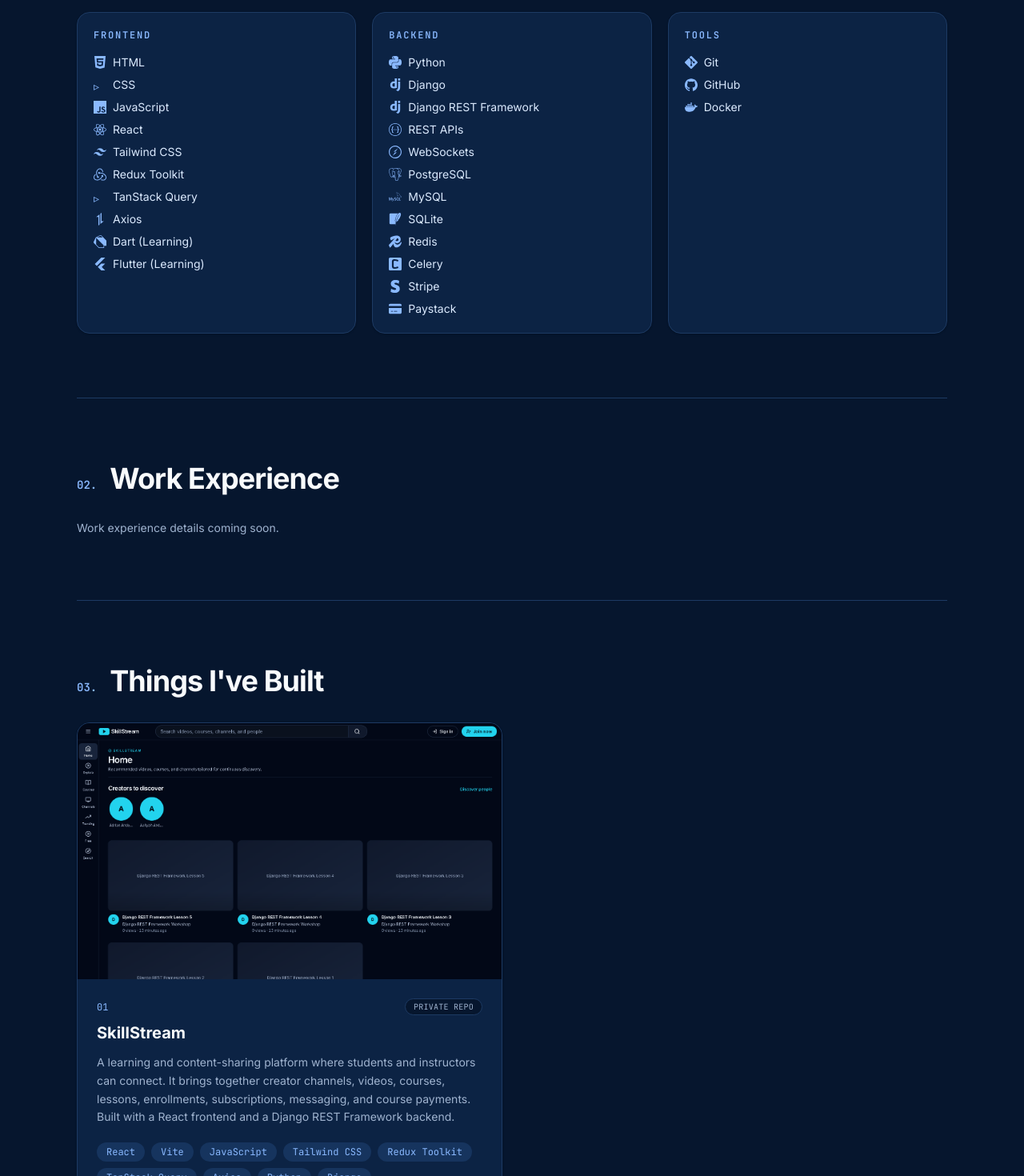
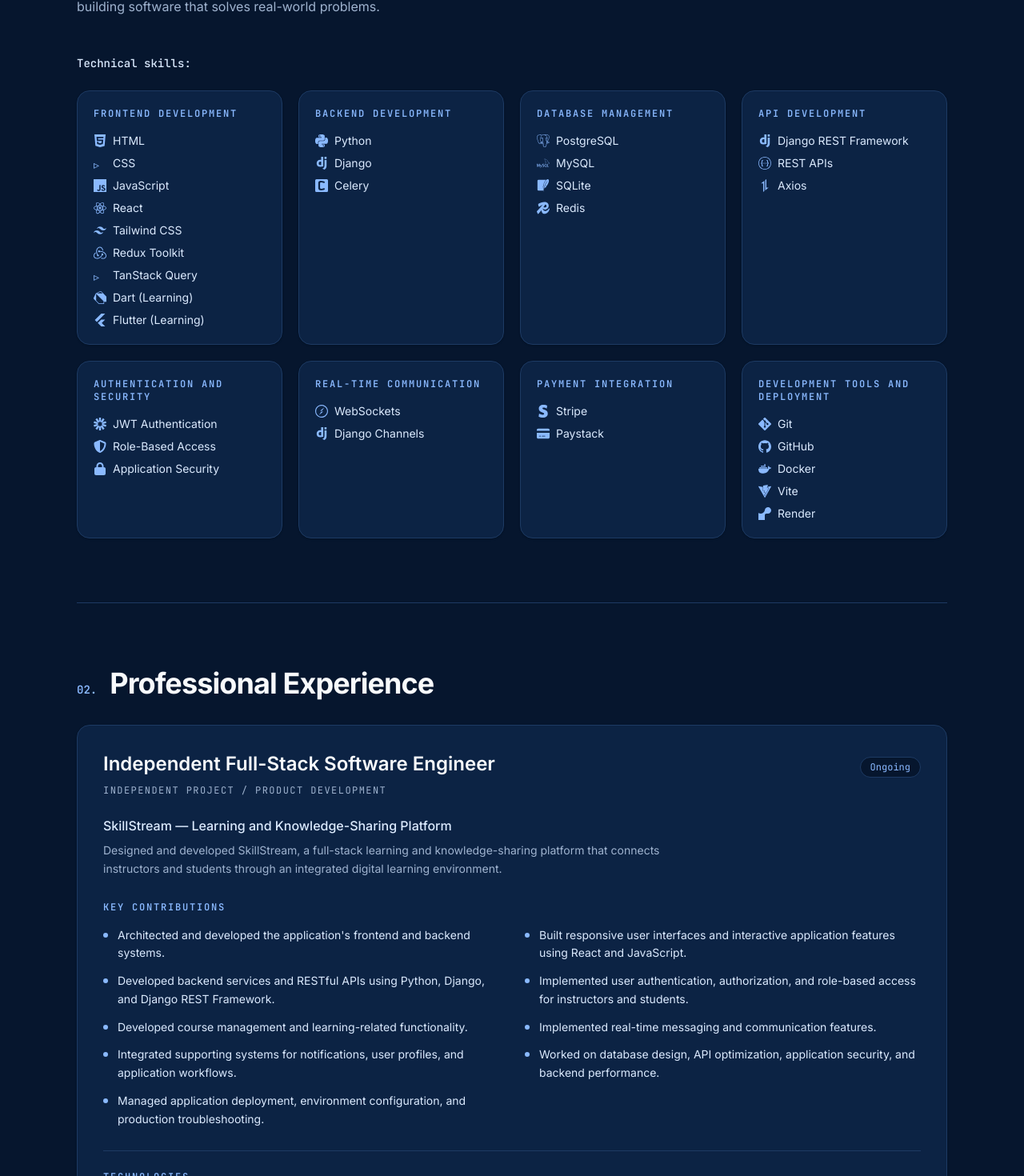
Before and after one commit to rapheal001-cpu/portfolio-react, a React (Vite) app: page / in a window 1280 px wide. Shown: the part 1301-2771 px from the top of the page at 80% size. Built offline with nearby package versions, Linux system fonts and the light colour scheme.

Commit message:
Update About, professional experience, and skills sections

```diff
--- a/src/components/About.jsx
+++ b/src/components/About.jsx
@@ -17,7 +17,7 @@ export default function About() {
         <p className="font-mono text-sm font-medium text-ink-soft">
           {about.skillsTitle}
         </p>
-        <div className="mt-6 grid gap-5 sm:grid-cols-3">
+        <div className="mt-6 grid gap-5 sm:grid-cols-2 lg:grid-cols-4">
           {about.skillGroups.map((group) => (
             <div
               key={group.title}
--- a/src/components/Experience.jsx
+++ b/src/components/Experience.jsx
@@ -5,25 +5,66 @@ export default function Experience() {
   const { experience, resumeUrl } = data
 
   return (
-    <Section id="experience" number="02" title="Work Experience">
+    <Section id="experience" number="02" title="Professional Experience">
       {experience.length > 0 ? (
-        <ul className="space-y-5">
+        <ul className="space-y-6">
           {experience.map((job, i) => (
             <li
               key={i}
-              className="rounded-2xl border border-border bg-surface p-6 shadow-sm"
+              className="rounded-2xl border border-border bg-surface p-6 shadow-sm sm:p-8"
             >
-              <div className="flex flex-wrap items-baseline justify-between gap-2">
-                <h3 className="text-xl font-semibold text-ink">
-                  {job.role}{' '}
-                  <span className="font-normal text-muted">@ {job.company}</span>
+              <div className="flex flex-wrap items-baseline justify-between gap-3">
+                <h3 className="text-xl font-semibold text-ink sm:text-2xl">
+                  {job.role}
                 </h3>
-                <span className="font-mono text-xs text-accent-bright">
+                {job.period && (
+                  <span className="rounded-full border border-border bg-canvas px-3 py-1 font-mono text-xs text-accent-bright">
                     {job.period}
                   </span>
+                )}
               </div>
-              <p className="mt-3 max-w-3xl text-sm leading-relaxed text-muted">
+
+              {job.engagement && (
+                <p className="mt-2 font-mono text-xs uppercase tracking-[0.12em] text-muted">
+                  {job.engagement}
+                </p>
+              )}
+
+              {job.project && (
+                <p className="mt-6 text-base font-medium text-ink-soft">
+                  {job.project}
+                </p>
+              )}
+              <p className="mt-2 max-w-3xl text-sm leading-relaxed text-muted">
                 {job.description}
+              </p>
+
+              {job.highlights?.length > 0 && (
+                <div className="mt-7">
+                  <p className="font-mono text-xs font-semibold uppercase tracking-[0.15em] text-accent-bright">
+                    Key contributions
+                  </p>
+                  <ul className="mt-4 grid gap-x-8 gap-y-3 sm:grid-cols-2">
+                    {job.highlights.map((highlight, j) => (
+                      <li
+                        key={j}
+                        className="flex gap-3 text-sm leading-relaxed text-ink-soft"
+                      >
+                        <span
+                          aria-hidden="true"
+                          className="mt-2 h-1.5 w-1.5 shrink-0 rounded-full bg-accent-bright"
+                        />
+                        <span>{highlight}</span>
+                      </li>
+                    ))}
+                  </ul>
+                </div>
+              )}
+
+              {job.tech?.length > 0 && (
+                <div className="mt-7 border-t border-border pt-6">
+                  <p className="font-mono text-xs font-semibold uppercase tracking-[0.15em] text-accent-bright">
+                    Technologies
                   </p>
                   <ul className="mt-4 flex flex-wrap gap-2">
                     {job.tech.map((tech) => (
@@ -35,11 +76,15 @@ export default function Experience() {
                       </li>
                     ))}
                   </ul>
+                </div>
+              )}
             </li>
           ))}
         </ul>
       ) : (
-        <p className="text-sm text-muted">Work experience details coming soon.</p>
+        <p className="text-sm text-muted">
+          Professional experience details coming soon.
+        </p>
       )}
 
       {resumeUrl && (
--- a/src/components/TechIcon.jsx
+++ b/src/components/TechIcon.jsx
@@ -22,8 +22,11 @@ import {
   SiDocker,
   SiSwagger,
   SiSocketdotio,
+  SiJsonwebtokens,
+  SiVite,
+  SiRender,
 } from 'react-icons/si'
-import { FaCreditCard } from 'react-icons/fa6'
+import { FaCreditCard, FaShieldHalved, FaLock } from 'react-icons/fa6'
 
 const icons = {
   HTML: SiHtml5,
@@ -41,7 +44,13 @@ const icons = {
   Python: SiPython,
   Django: SiDjango,
   'Django REST Framework': SiDjango,
+  'Django Channels': SiDjango,
   'REST APIs': SiSwagger,
+  'JWT Authentication': SiJsonwebtokens,
+  'Role-Based Access': FaShieldHalved,
+  'Application Security': FaLock,
+  Vite: SiVite,
+  Render: SiRender,
   WebSockets: SiSocketdotio,
   PostgreSQL: SiPostgresql,
   MySQL: SiMysql,
--- a/src/data.js
+++ b/src/data.js
@@ -42,16 +42,17 @@ const data = {
 
   // ---- About --------------------------------------------------
   about: {
-    heading: 'A little about me',
+    heading: 'About me',
     paragraphs: [
-      "I'm Rapheal, a developer who enjoys turning ideas into working digital products. My coding journey began with HTML, where I learned the foundations of building for the web. Over time, I moved into CSS and JavaScript, then explored Python and Django to understand how applications work behind the scenes.",
-      'As I grew, I started building full-stack applications and working with APIs, databases, authentication, and real-time features. Today, I use React on the frontend and Django with Django REST Framework on the backend. One of the projects I have built is SkillStream, a learning and content-sharing platform.',
-      'I believe development is a continuous learning process. Alongside the technologies I already use, I am currently learning Dart and Flutter so I can build mobile experiences too. I also enjoy sharing knowledge and helping other people learn as I grow.',
+      'I am a Full-Stack Software Engineer with 5 years of experience designing, developing, and maintaining modern web applications and software solutions. My expertise spans both frontend and backend engineering, with a strong focus on building scalable architectures, intuitive user interfaces, efficient APIs, and reliable application infrastructure.',
+      'I specialize in developing end-to-end software solutions using React, JavaScript, Python, Django, and Django REST Framework. I have practical experience implementing authentication and authorization systems, RESTful APIs, database architecture, real-time communication, payment integrations, background task processing, and third-party service integrations.',
+      'Beyond writing code, I approach software development with an engineering mindset, emphasizing clean architecture, maintainability, performance optimization, security, and practical problem-solving. I enjoy transforming complex requirements into functional, user-focused applications while ensuring that the underlying systems remain reliable and extensible.',
+      'My work reflects a commitment to continuous improvement, thoughtful engineering decisions, and building software that solves real-world problems.',
     ],
-    skillsTitle: 'Technologies and tools I work with:',
+    skillsTitle: 'Technical skills:',
     skillGroups: [
       {
-        title: 'Frontend',
+        title: 'Frontend Development',
         skills: [
           'HTML',
           'CSS',
@@ -60,39 +61,77 @@ const data = {
           'Tailwind CSS',
           'Redux Toolkit',
           'TanStack Query',
-          'Axios',
           'Dart (Learning)',
           'Flutter (Learning)',
         ],
       },
       {
-        title: 'Backend',
-        skills: [
-          'Python',
-          'Django',
-          'Django REST Framework',
-          'REST APIs',
-          'WebSockets',
-          'PostgreSQL',
-          'MySQL',
-          'SQLite',
-          'Redis',
-          'Celery',
-          'Stripe',
-          'Paystack',
-        ],
+        title: 'Backend Development',
+        skills: ['Python', 'Django', 'Celery'],
       },
       {
-        title: 'Tools',
-        skills: ['Git', 'GitHub', 'Docker'],
+        title: 'Database Management',
+        skills: ['PostgreSQL', 'MySQL', 'SQLite', 'Redis'],
+      },
+      {
+        title: 'API Development',
+        skills: ['Django REST Framework', 'REST APIs', 'Axios'],
+      },
+      {
+        title: 'Authentication and Security',
+        skills: ['JWT Authentication', 'Role-Based Access', 'Application Security'],
+      },
+      {
+        title: 'Real-time Communication',
+        skills: ['WebSockets', 'Django Channels'],
+      },
+      {
+        title: 'Payment Integration',
+        skills: ['Stripe', 'Paystack'],
+      },
+      {
+        title: 'Development Tools and Deployment',
+        skills: ['Git', 'GitHub', 'Docker', 'Vite', 'Render'],
       },
     ],
   },
 
-  // ---- Work experience ----------------------------------------
-  // Add your work experience entries here when you are ready.
+  // ---- Professional experience --------------------------------
   resumeUrl: '',
-  experience: [],
+  experience: [
+    {
+      role: 'Independent Full-Stack Software Engineer',
+      engagement: 'Independent Project / Product Development',
+      period: 'Ongoing',
+      project: 'SkillStream — Learning and Knowledge-Sharing Platform',
+      description:
+        'Designed and developed SkillStream, a full-stack learning and knowledge-sharing platform that connects instructors and students through an integrated digital learning environment.',
+      highlights: [
+        "Architected and developed the application's frontend and backend systems.",
+        'Built responsive user interfaces and interactive application features using React and JavaScript.',
+        'Developed backend services and RESTful APIs using Python, Django, and Django REST Framework.',
+        'Implemented user authentication, authorization, and role-based access for instructors and students.',
+        'Developed course management and learning-related functionality.',
+        'Implemented real-time messaging and communication features.',
+        'Integrated supporting systems for notifications, user profiles, and application workflows.',
+        'Worked on database design, API optimization, application security, and backend performance.',
+        'Managed application deployment, environment configuration, and production troubleshooting.',
+      ],
+      tech: [
+        'React',
+        'JavaScript',
+        'Python',
+        'Django',
+        'Django REST Framework',
+        'PostgreSQL',
+        'REST APIs',
+        'HTML',
+        'CSS',
+        'Git',
+        'Render',
+      ],
+    },
+  ],
 
   // ---- Projects -----------------------------------------------
   projects: [
```
Lines whose indentation alone changed are shown as unchanged.
